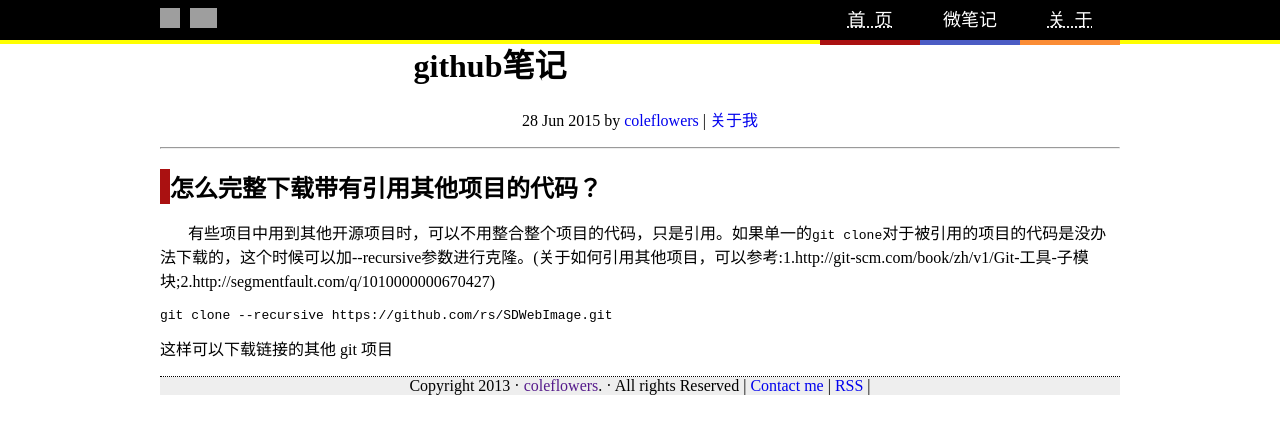
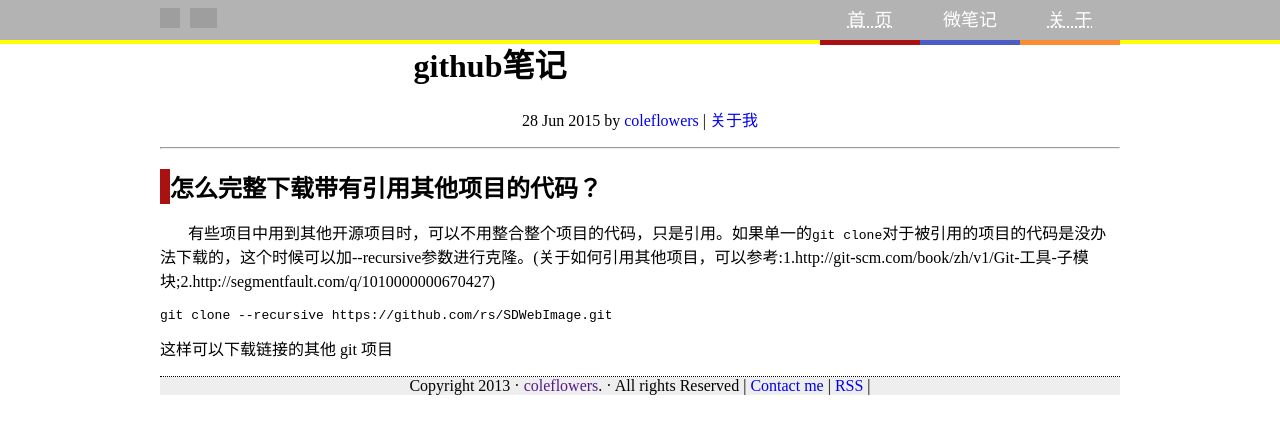
Before and after one commit to coleflowers/coleflowers.github.io, a Jekyll site: the page built from _posts/2015-06-28-github-note.html, in a window 1280 px wide. Shown: the top 434 px of the page. Built offline with Jekyll 4.4.1, drawn with Linux system fonts in a browser that asks for light colours; comment, search, counter and statistics services are not loaded; grey boxes are pictures that could not be loaded.

Commit message:
样式更新

```diff
--- a/_includes/topa.css
+++ b/_includes/topa.css
@@ -24,7 +24,7 @@ h2 { /*控制标题h2*/
 }
 #topb { /*#top包含div控制背景色*/
 	height: 40px;
-	background: #000;
+	background: #B3B3B3;
 }
 
 #title { /*标题及其他信息*/
```
